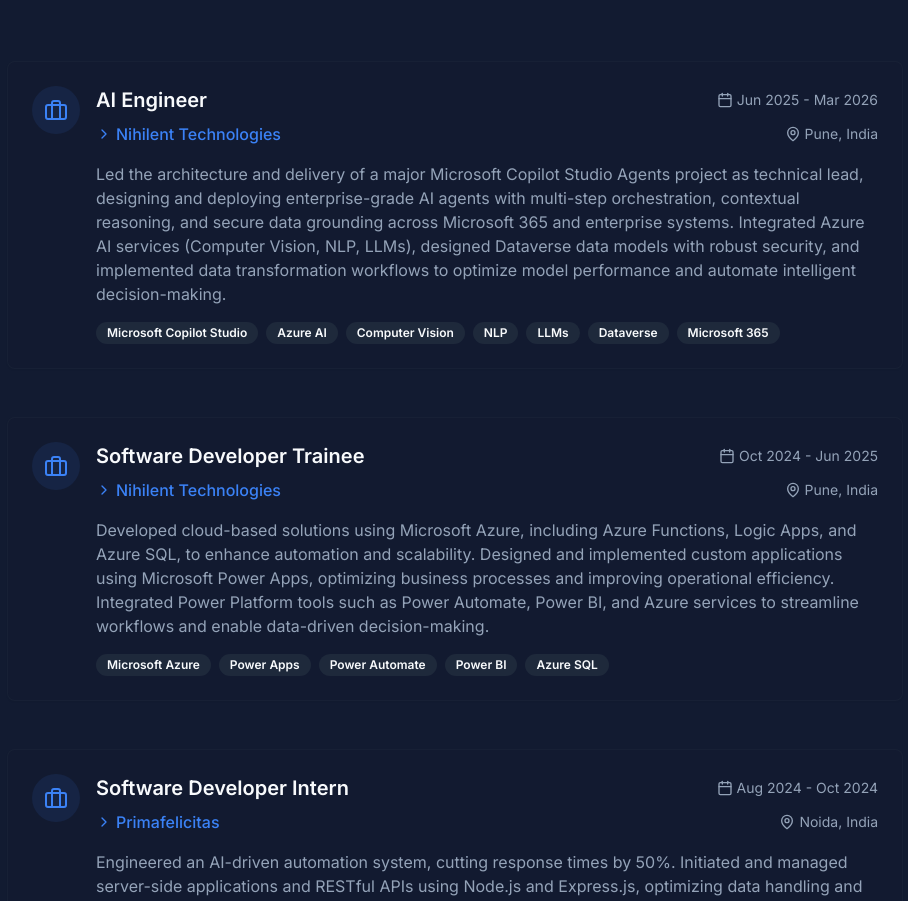
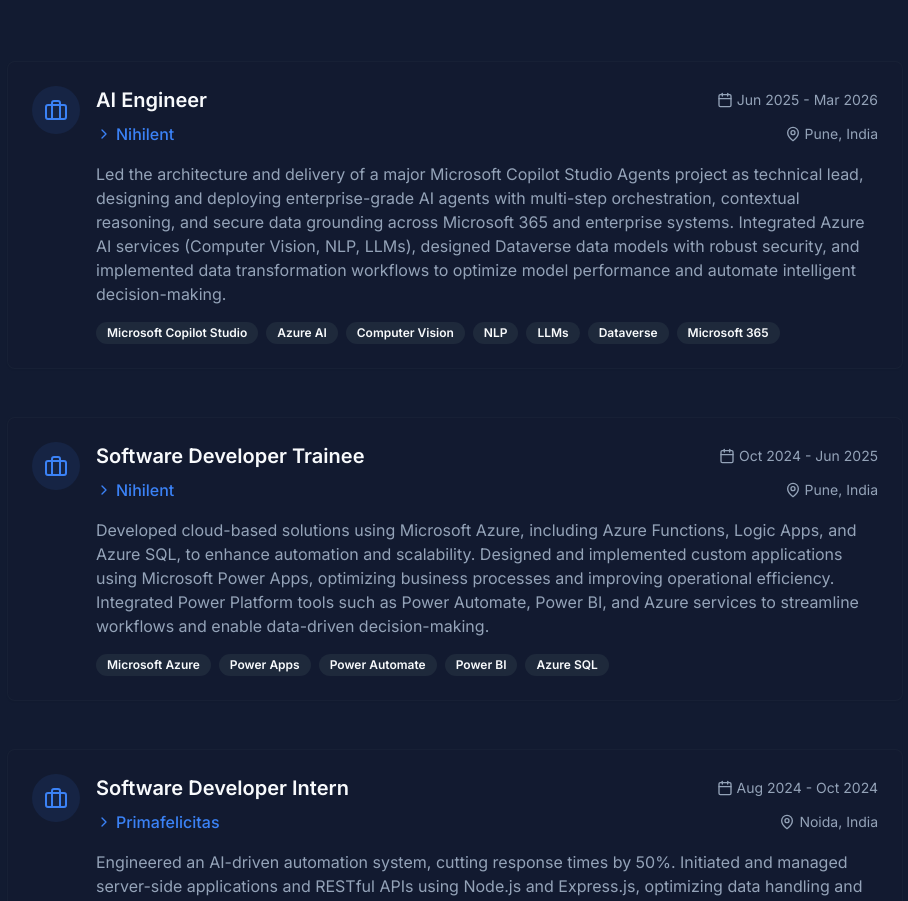
Before and after one commit to Bisht28/Portfolio, a Next.js app: page / in a window 1280 px wide. Shown: the part 2395-3296 px from the top of the page, without its empty margins (185-1093 px from the left). Built offline with nearby package versions, Linux system fonts and the light colour scheme.

Commit message:
fix: update work experience to correct Nihilent entries
Simplify company name for both roles in work experience.

Co-authored-by: Aryan Bisht <108052519+Bisht28@users.noreply.github.com>

```diff
--- a/components/experience.tsx
+++ b/components/experience.tsx
@@ -15,7 +15,7 @@ export default function Experience() {
   const experiences = [
     {
       title: "AI Engineer",
-      company: "Nihilent Technologies",
+      company: "Nihilent",
       type: "Full-time",
       period: "Jun 2025 - Mar 2026",
       location: "Pune, India",
@@ -25,7 +25,7 @@ export default function Experience() {
     },
     {
       title: "Software Developer Trainee",
-      company: "Nihilent Technologies",
+      company: "Nihilent",
       period: "Oct 2024 - Jun 2025",
       location: "Pune, India",
       description:
```
